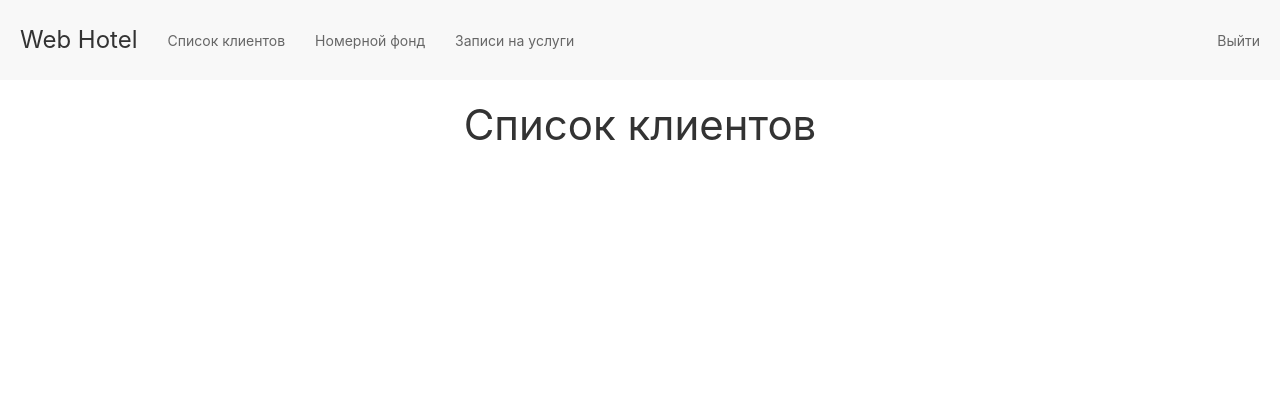
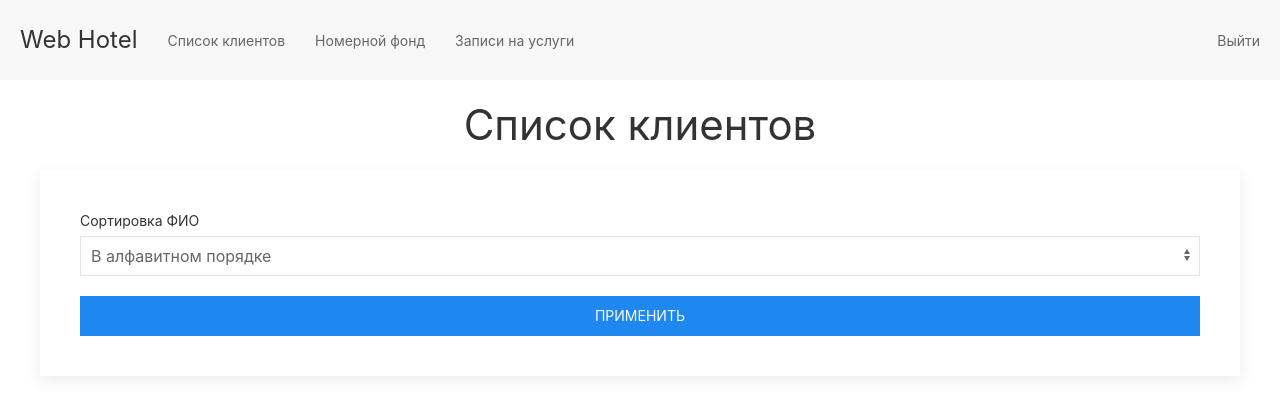
Before and after one commit to fake-stmz/web-hotel, a Django app: template hotel_business/hotel/templates/clients.html in a window 1280 px wide. Shown: the top 417 px of the page. Run offline with Django 4.2, Linux system fonts and the light colour scheme; the template is opened without the code that fills it, so the values that code supplies are empty; some libraries are stand-ins or nearby versions.

Commit message:
Sorting options

```diff
--- a/hotel_business/hotel/templates/clients.html
+++ b/hotel_business/hotel/templates/clients.html
@@ -36,6 +36,16 @@
         <div class="uk-container uk-margin-top">
             <h1 class="uk-text-center">Список клиентов</h1>
             <div class="uk-container uk-margin-top">
+                <div class="uk-card uk-card-default uk-card-body uk-margin-bottom">
+                    <form class="uk-form-stacked">
+                        <label class="uk-form-label" for="sorting">Сортировка ФИО</label>
+                        <select class="uk-select" id="sorting" name="sort">
+                            <option value="asc" {% if sorting == "asc" %}selected{% endif %}>В алфавитном порядке</option>
+                            <option value="desc" {% if sorting == "desc" %}selected{% endif %}>В обратном порядке</option>
+                        </select>
+                        <button class="uk-button uk-button-primary uk-margin-top uk-width-1-1">Применить</button>
+                    </form>
+                </div>
                 {% for client in clients %}
                 <div class="uk-card uk-card-default uk-card-body uk-margin-bottom">
                     <h3 class="uk-card-title">{{ client.name }}</h3>
```
Also changed, not shown: hotel_business/hotel/views.py (+8 -2 lines).
